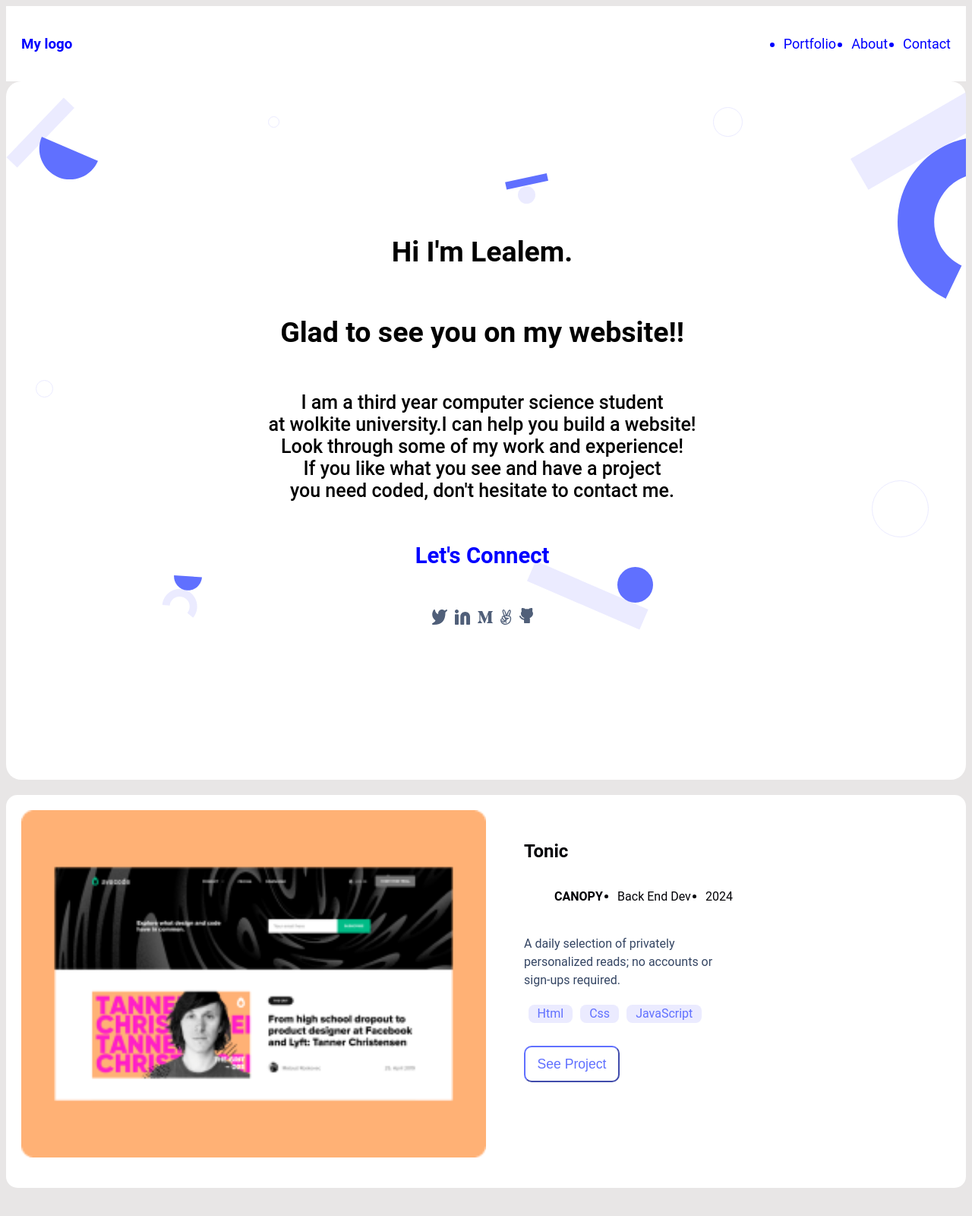
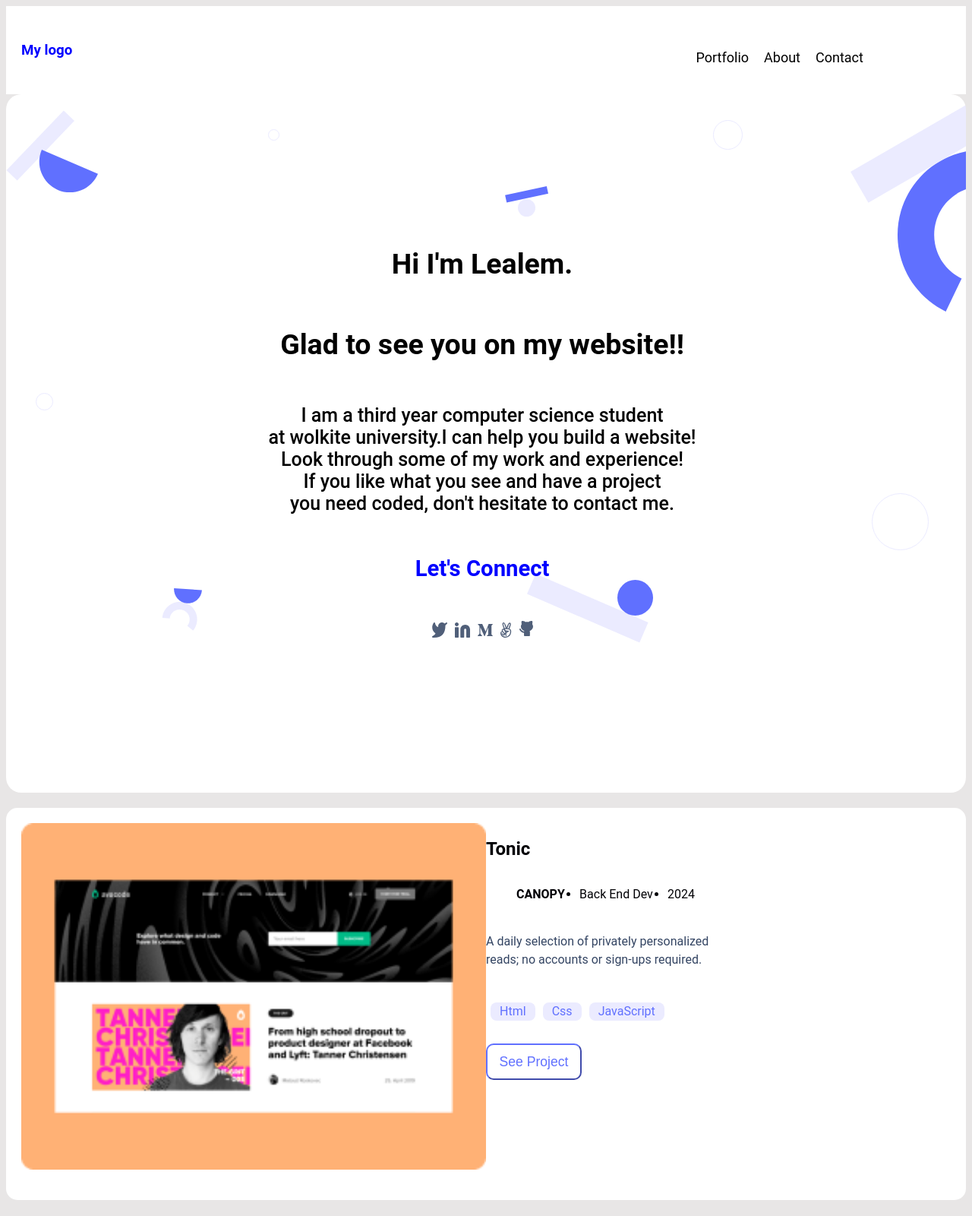
Before and after one commit to Lealem1/project_one, a website: page index.html in a window 1280 px wide. Shown: the top 1600 px of the page at 76% size. Drawn offline with Linux system fonts and the light colour scheme.

Commit message:
commit by adding a java script code

```diff
--- a/css/index.css
+++ b/css/index.css
@@ -17,12 +17,50 @@ body {
   width: auto;
 }
 
+nav ul {
+  width: 100%;
+  list-style: none;
+  display: flex;
+  justify-content: flex-end;
+  align-items: center;
+}
+
+nav a {
+  padding: 0 10px;
+  text-decoration: none;
+  display: flex;
+  color: rgb(0, 0, 0);
+}
+
+nav a:hover {
+  color: black;
+}
+
 .sidebar {
+  display: none;
+  flex-direction: column;
+  justify-content: flex-start;
+  font-size: 18px;
+  position: fixed;
+  top: 0;
+  right: 0;
+  height: 250vh;
+  width: 250px;
+  z-index: 999;
+  background-color: rgb(96, 83, 216);
+  backdrop-filter: blur(30px);
+  box-shadow: -1px 0 10px rgba(0, 0, 0, 0, 1);
+  align-items: flex-start;
+}
+
+.menu {
   display: flex;
   flex-direction: row;
-  justify-content: flex-start;
+  justify-content: flex-end;
   font-size: 18px;
-  gap: 20px;
+  background-color: white;
+  align-items: end;
+  width: 75%;
 }
 
 .flex-container {
@@ -50,14 +88,6 @@ body {
   border: none;
   flex: 1;
   margin-bottom: 30px;
-}
-
-.first-1,
-.second-1,
-.third-1,
-.fourth-1 {
-  margin-left: 50px;
-  margin-top: 20px;
 }
 
 .primary {
@@ -272,6 +302,8 @@ body {
 .four {
   background-color: white;
   border-radius: 15px;
+
+  /* border: red solid; */
 }
 
 .work-3 ul {
@@ -533,6 +565,10 @@ body {
 
 /* CSS for Desktop version */
 @media screen and (min-width: 768px) {
+  .hide {
+    visibility: visible;
+  }
+
   .toolbar {
     display: flex;
     justify-content: space-between;
@@ -563,6 +599,10 @@ body {
     display: grid;
     grid-template-columns: 1fr 1fr;
     padding: 20px;
+  }
+
+  .sideD {
+    visibility: hidden;
   }
 
   .first,
@@ -622,6 +662,14 @@ body {
 
 /* CSS for Mobile version */
 @media screen and (max-width: 374px) {
+  .hide {
+    visibility: hidden;
+  }
+
+  .sidebar {
+    width: 100%;
+  }
+
   .toolbar {
     display: flex;
     justify-content: center;
--- a/index.html
+++ b/index.html
@@ -6,14 +6,25 @@
   <link rel="stylesheet" href="css/index.css">
 </head>
 <body>
+  <nav>
   <div class="toolbar">
     <h3>My logo</h3>
+    <div>
    <ul class="sidebar">
-    <li>Portfolio</li>
-    <li>About</li>
-    <li>Contact</li>
+    <li onclick=hideSidebar()><a href="#"><svg width="30" height="40" viewBox="0 0 40 40" fill="none" xmlns="http://www.w3.org/2000/svg"><path fill-rule="evenodd" clip-rule="evenodd" d="M13.2929 13.2929C13.6834 12.9024 14.3166 12.9024 14.7071 13.2929L20 18.5858L25.2929 13.2929C25.6834 12.9024 26.3166 12.9024 26.7071 13.2929C27.0976 13.6834 27.0976 14.3166 26.7071 14.7071L21.4142 20L26.7071 25.2929C27.0976 25.6834 27.0976 26.3166 26.7071 26.7071C26.3166 27.0976 25.6834 27.0976 25.2929 26.7071L20 21.4142L14.7071 26.7071C14.3166 27.0976 13.6834 27.0976 13.2929 26.7071C12.9024 26.3166 12.9024 25.6834 13.2929 25.2929L18.5858 20L13.2929 14.7071C12.9024 14.3166 12.9024 13.6834 13.2929 13.2929Z" fill="#67798E"/></svg></a></li>
+    <li><a href="#">Portfolio</a></li>
+    <li><a href="#about">About</a></li>
+    <li><a href="#con">Contact</a></li>
+  </ul>
+  <ul class="menu">
+    <li class="hide"><a href="#">Portfolio</a></li>
+    <li class="hide"><a href="#about">About</a></li>
+    <li class="hide"><a href="#con">Contact</a></li>
+    <li class="sideD" onclick=showSidebar()><a href="#"><svg width="40" height="40" viewBox="0 0 40 40" fill="none" xmlns="http://www.w3.org/2000/svg"><path fill-rule="evenodd" clip-rule="evenodd" d="M11 15C11 14.4477 11.4477 14 12 14H28C28.5523 14 29 14.4477 29 15C29 15.5523 28.5523 16 28 16H12C11.4477 16 11 15.5523 11 15ZM11 20C11 19.4477 11.4477 19 12 19L28 19C28.5523 19 29 19.4477 29 20C29 20.5523 28.5523 21 28 21L12 21C11.4477 21 11 20.5523 11 20ZM12 24C11.4477 24 11 24.4477 11 25C11 25.5523 11.4477 26 12 26H28C28.5523 26 29 25.5523 29 25C29 24.4477 28.5523 24 28 24H12Z" fill="#6070FF"/></svg></a></li>
   </ul>
 </div>
+</div>
+</nav>
 <section class="flex-container">
   <div class="headline-content">
     <h1>Hi I'm Lealem.</h1>
@@ -45,7 +56,7 @@
     <li>2024</li>
   </ul>
 </div>
-  <p class="para">A daily selection of privately <br> personalized reads; no accounts or <br>sign-ups required.</p>
+  <p class="para">A daily selection of privately personalized reads; no accounts or sign-ups required.</p>
      <div class="list">
       <li>Html</li>
       <li>Css</li>
@@ -135,7 +146,7 @@
 <div class="space"></div>
 
 <section class="five">
-  <div class="flex-container-1">
+  <div class="flex-container-1" id="about">
 <div class="headline-content-1">
   <div class="divide">
   <h1>About My Self</h1>
@@ -189,7 +200,7 @@
 </div>
 </div>
 </div>
-<div class="contact">
+<div class="contact" id="con">
 <div class="parag">
 <h1 class="me"><b>Contact me</b></h1>
 <p>If you have an application you are interested in developing,
@@ -214,5 +225,15 @@
 </form>
 </div>
 </section>
+<script>
+function showSidebar() {
+  const sidebar = document.querySelector('.sidebar')
+  sidebar.style.display='flex'
+}
+function hideSidebar(){
+  const sidebar = document.querySelector('.sidebar')
+  sidebar.style.display='none'
+}
+</script>
 </body>
 </html>
--- a/package.json
+++ b/package.json
@@ -10,6 +10,10 @@
   "license": "ISC",
   "description": "",
   "devDependencies": {
+    "babel-eslint": "^10.1.0",
+    "eslint": "^7.32.0",
+    "eslint-config-airbnb-base": "^14.2.1",
+    "eslint-plugin-import": "^2.29.1",
     "hint": "^7.1.11",
     "stylelint": "^13.13.1",
     "stylelint-config-standard": "^21.0.0",
```
Also changed, not shown: .eslintrc.json (added), 1 other file.
